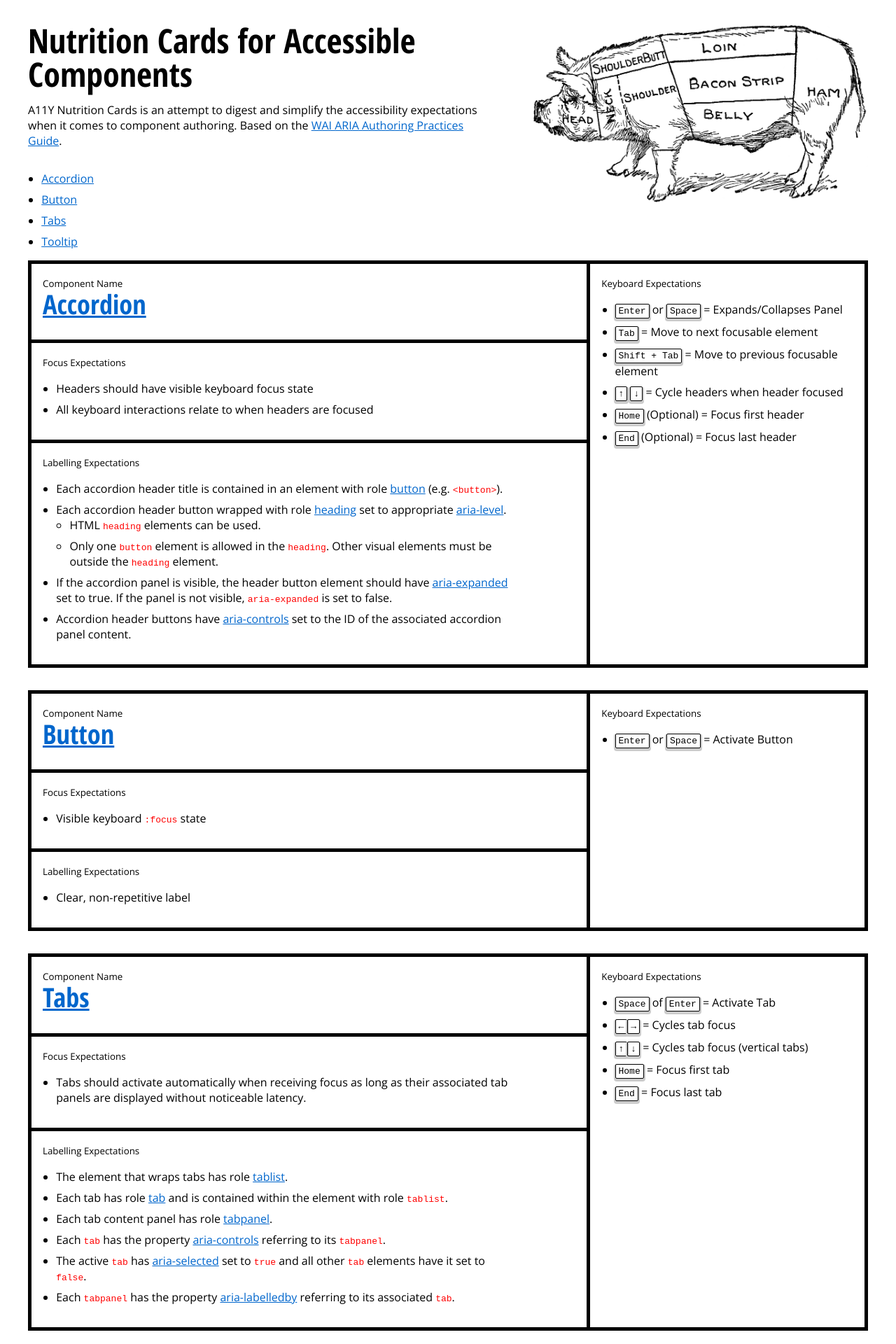
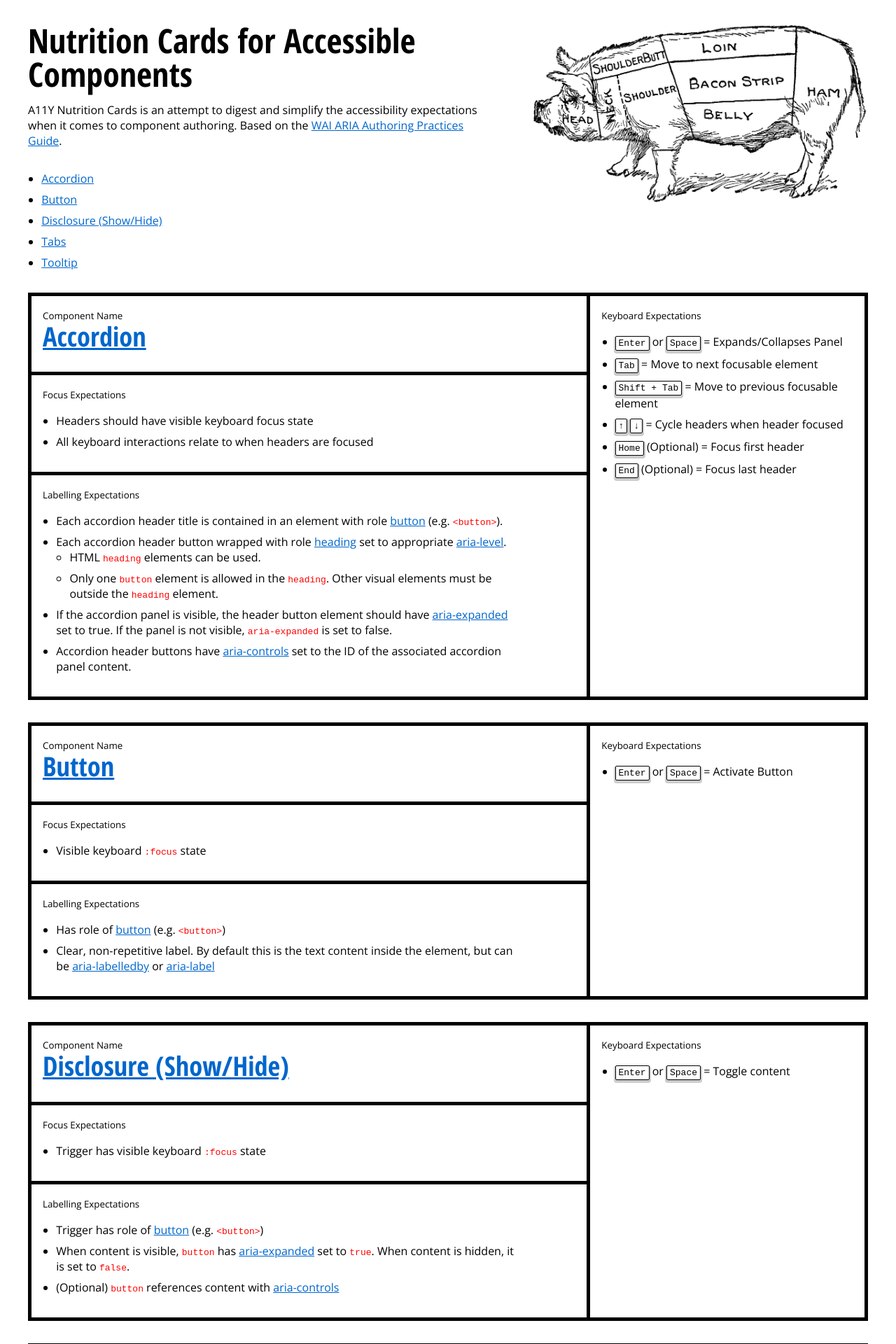
Before and after one commit to davatron5000/a11y-nutrition-cards, a Jekyll site: the page built from index.html, in a window 1280 px wide. Shown: the top 1920 px of the page at 70% size. Built offline with Jekyll 4.4.1, drawn with Linux system fonts in a browser that asks for light colours; some of the changed text lies outside the part shown.

Commit message:
Add disclosure component

```diff
--- a/_components/button.md
+++ b/_components/button.md
@@ -5,7 +5,8 @@ description:
 keyboard: |
     - <kbd>Enter</kbd> or <kbd>Space</kbd> = Activate Button
 labelling: |
-    - Clear, non-repetitive label
+    - Has role of [button](https://w3c.github.io/aria/#button) (e.g. `<button>`)
+    - Clear, non-repetitive label. By default this is the text content inside the element, but can be [aria-labelledby](https://w3c.github.io/aria/#aria-labelledby) or [aria-label](https://w3c.github.io/aria/#aria-label)
 focus: |
     - Visible keyboard <code>:focus</code> state
 ---
--- /dev/null
+++ b/_components/disclosure.md
@@ -0,0 +1,13 @@
+---
+title: Disclosure (Show/Hide)
+layout: component
+description:
+keyboard: |
+    - <kbd>Enter</kbd> or <kbd>Space</kbd> = Toggle content
+labelling: |
+    - Trigger has role of [button](https://w3c.github.io/aria/#button) (e.g. `<button>`)
+    - When content is visible, `button` has [aria-expanded](https://w3c.github.io/aria/#aria-expanded) set to `true`. When content is hidden, it is set to `false`.
+    - (Optional) `button` references content with [aria-controls](https://w3c.github.io/aria/#aria-controls)
+focus: |
+    - Trigger has visible keyboard <code>:focus</code> state
+---
--- a/_components/tabs.md
+++ b/_components/tabs.md
@@ -15,5 +15,7 @@ labelling: |
     - The active <code>tab</code> has <a class="state-reference" href="https://www.w3.org/TR/wai-aria-1.1/#aria-selected">aria-selected</a> set to <code>true</code> and all other <code>tab</code> elements have it set to <code>false</code>.
     - Each <code>tabpanel</code> has the property <a class="property-reference" href="https://www.w3.org/TR/wai-aria-1.1/#aria-labelledby">aria-labelledby</a> referring to its associated <code>tab</code>.
 focus: |
-    - Tabs should activate automatically when receiving focus as long as their associated tab panels are displayed without noticeable latency.
+    - Tabs should activate automatically when receiving focus as long as associated tab panels are rendered quickly.
+    - Tabs should have visible `:focus` state.
+    - Tabs should have visible `aria-selected="true"` state
 ---
--- a/_layouts/default.html
+++ b/_layouts/default.html
@@ -38,6 +38,10 @@
                 z-index: -1;
             }
         }
+    }
+
+    .subnav {
+        margin-bottom: 2em;
     }
 
     .card {
--- a/index.html
+++ b/index.html
@@ -4,7 +4,7 @@ title: Nutrition Cards for Accessible Components
 description: A11Y Nutrition Cards is an attempt to digest and simplify the accessibility expectations when it comes to component authoring. Based on the <a href="https://w3c.github.io/aria-practices/">WAI ARIA Authoring Practices Guide</a>.
 ---
 
-<ul>
+<ul class="subnav">
 {% for item in site.components %}
     <li><a href="#{{ item.title | slugify }}">{{ item.title }}</a></li>
 {% endfor %}
```
